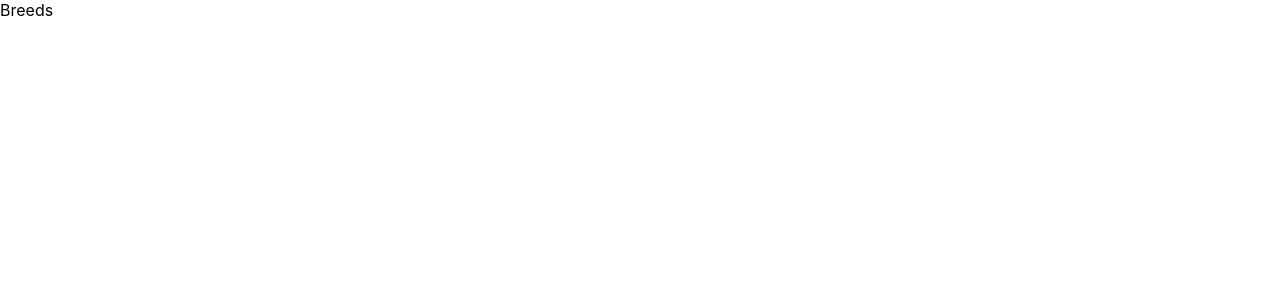
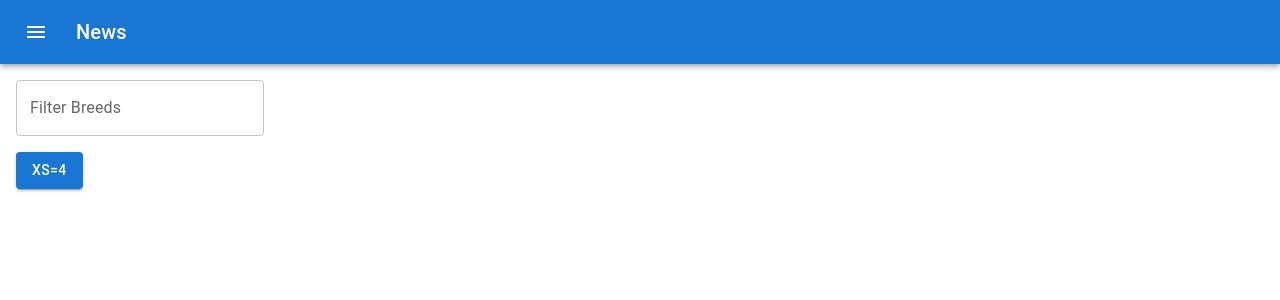
Before and after one commit to Acrydz/dog-browser, a React (Create React App) app: page / in a window 1280 px wide. Shown: the top 300 px of the page. Built offline with nearby package versions, Linux system fonts and the light colour scheme.

Commit message:
breed page structure

```diff
--- a/package.json
+++ b/package.json
@@ -3,6 +3,10 @@
   "version": "0.1.0",
   "private": true,
   "dependencies": {
+    "@emotion/react": "^11.10.6",
+    "@emotion/styled": "^11.10.6",
+    "@mui/icons-material": "^5.11.11",
+    "@mui/material": "^5.11.11",
     "@testing-library/jest-dom": "^5.16.5",
     "@testing-library/react": "^13.4.0",
     "@testing-library/user-event": "^13.5.0",
--- a/src/App.js
+++ b/src/App.js
@@ -3,10 +3,36 @@
 import { BreedDetail } from './pages/breed-detail';
 import { SubBreedDetail } from './pages/sub-breed-detail';
 import { Routes, Route } from "react-router-dom";
+import AppBar from '@mui/material/AppBar';
+import Box from '@mui/material/Box';
+import Toolbar from '@mui/material/Toolbar';
+import Typography from '@mui/material/Typography';
+import Button from '@mui/material/Button';
+import IconButton from '@mui/material/IconButton';
+import MenuIcon from '@mui/icons-material/Menu';
 
 function App() {
   return (
     <>
+    <Box sx={{ flexGrow: 1 }}>
+      <AppBar position="static">
+        <Toolbar>
+          <IconButton
+            size="large"
+            edge="start"
+            color="inherit"
+            aria-label="menu"
+            sx={{ mr: 2 }}
+          >
+            <MenuIcon />
+          </IconButton>
+          <Typography variant="h6" component="div" sx={{ flexGrow: 1 }}>
+            News
+          </Typography>
+
+        </Toolbar>
+      </AppBar>
+    </Box>
     <Routes>
       <Route path="/" element={<BreedList />} />
       <Route path="breed" element={<BreedDetail />} />
--- a/src/pages/breed-list.jsx
+++ b/src/pages/breed-list.jsx
@@ -1,3 +1,18 @@
+import TextField from "@mui/material/TextField";
+import Grid from "@mui/material/Grid";
+import Button from "@mui/material/Button";
+import Box from '@mui/material/Box';
 export function BreedList() {
-    return <div>Breeds</div>;
+  return (
+   <Box sx={{ p: 2 }}>
+    <Grid container spacing={2}>
+      <Grid item xs={12}>
+        <TextField id="outlined-basic" label="Filter Breeds" variant="outlined" />
+      </Grid>
+      <Grid item xs={4}>
+        <Button variant="contained">xs=4</Button>
+      </Grid>
+    </Grid>
+   </Box>
+  );
 }
```
Also changed, not shown: 1 other file (tests, documents, lock files or other folders).
